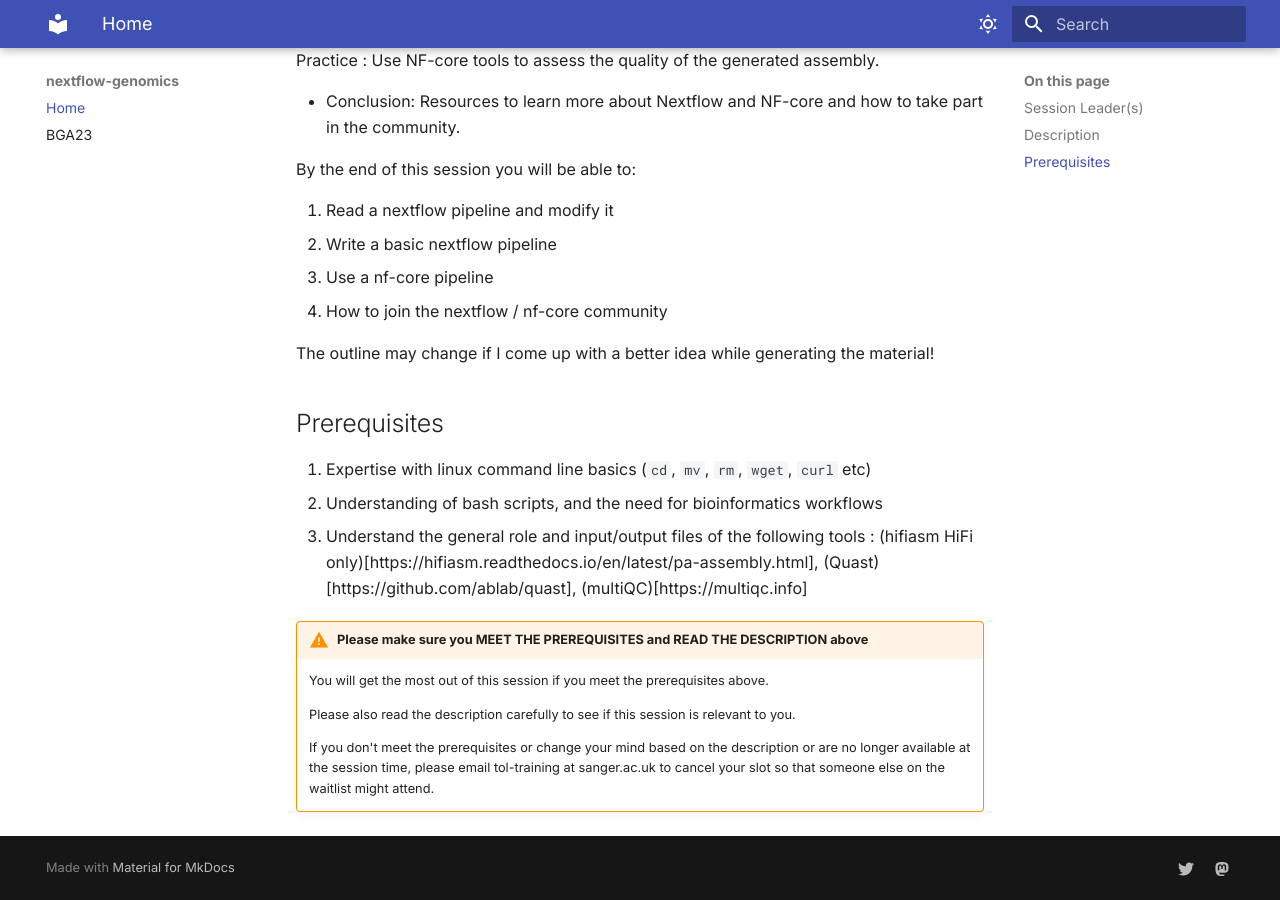
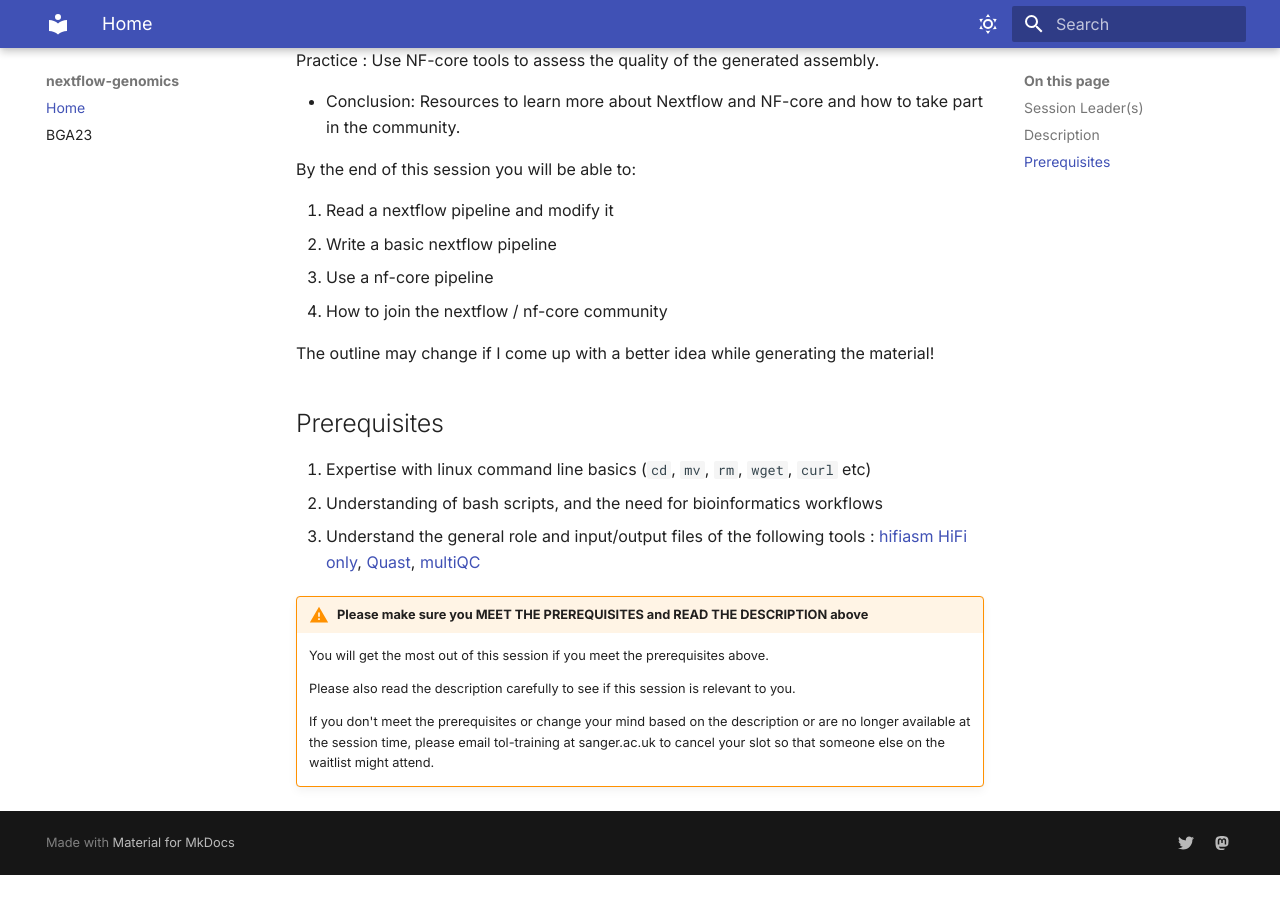
Before and after one commit to BGAcademy23/nextflow-genomics, an MkDocs documentation site: the page built from docs/README.md, in a window 1280 px wide and 900 px high, scrolled down 928 px. Built offline with MkDocs 1.6.1 and Material for MkDocs 9.7.7, drawn with Linux system fonts in a browser that asks for light colours; after the commit the page ends 1803 px from its top, so only the background shows below that.

Commit message:
Update README.md

```diff
--- a/docs/README.md
+++ b/docs/README.md
@@ -43,7 +43,7 @@ The outline may change if I come up with a better idea while generating the mate
 
 1. Expertise with linux command line basics (`cd`, `mv`, `rm`, `wget`, `curl` etc)
 2. Understanding of bash scripts, and the need for bioinformatics workflows
-3. Understand the general role and input/output files of the following tools : (hifiasm HiFi only)[https://hifiasm.readthedocs.io/en/latest/pa-assembly.html], (Quast)[https://github.com/ablab/quast], (multiQC)[https://multiqc.info]
+3. Understand the general role and input/output files of the following tools : [hifiasm HiFi only](https://hifiasm.readthedocs.io/en/latest/pa-assembly.html), [Quast](https://github.com/ablab/quast), [multiQC](https://multiqc.info)
 
 !!! warning "Please make sure you MEET THE PREREQUISITES and READ THE DESCRIPTION above"
 
```
